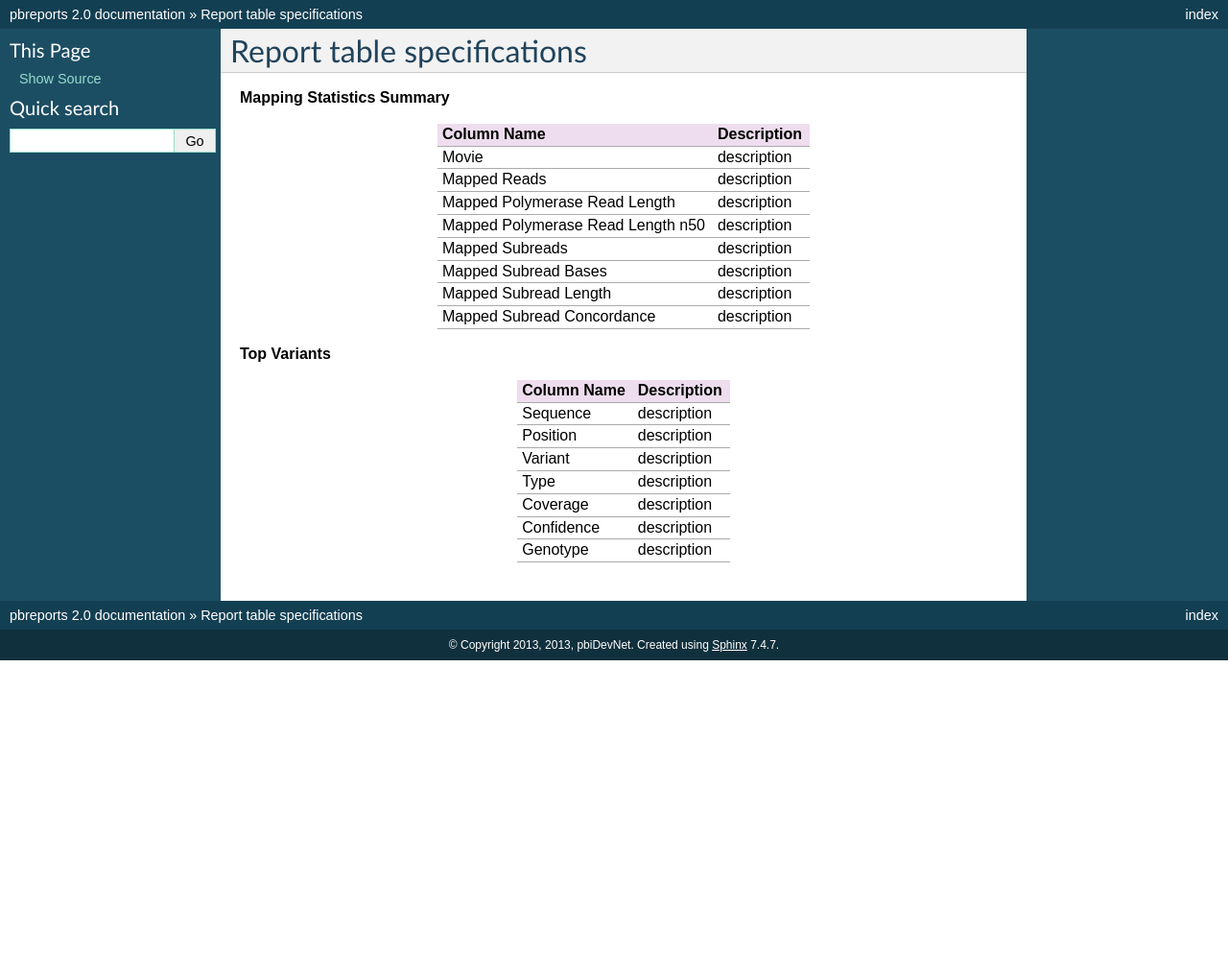
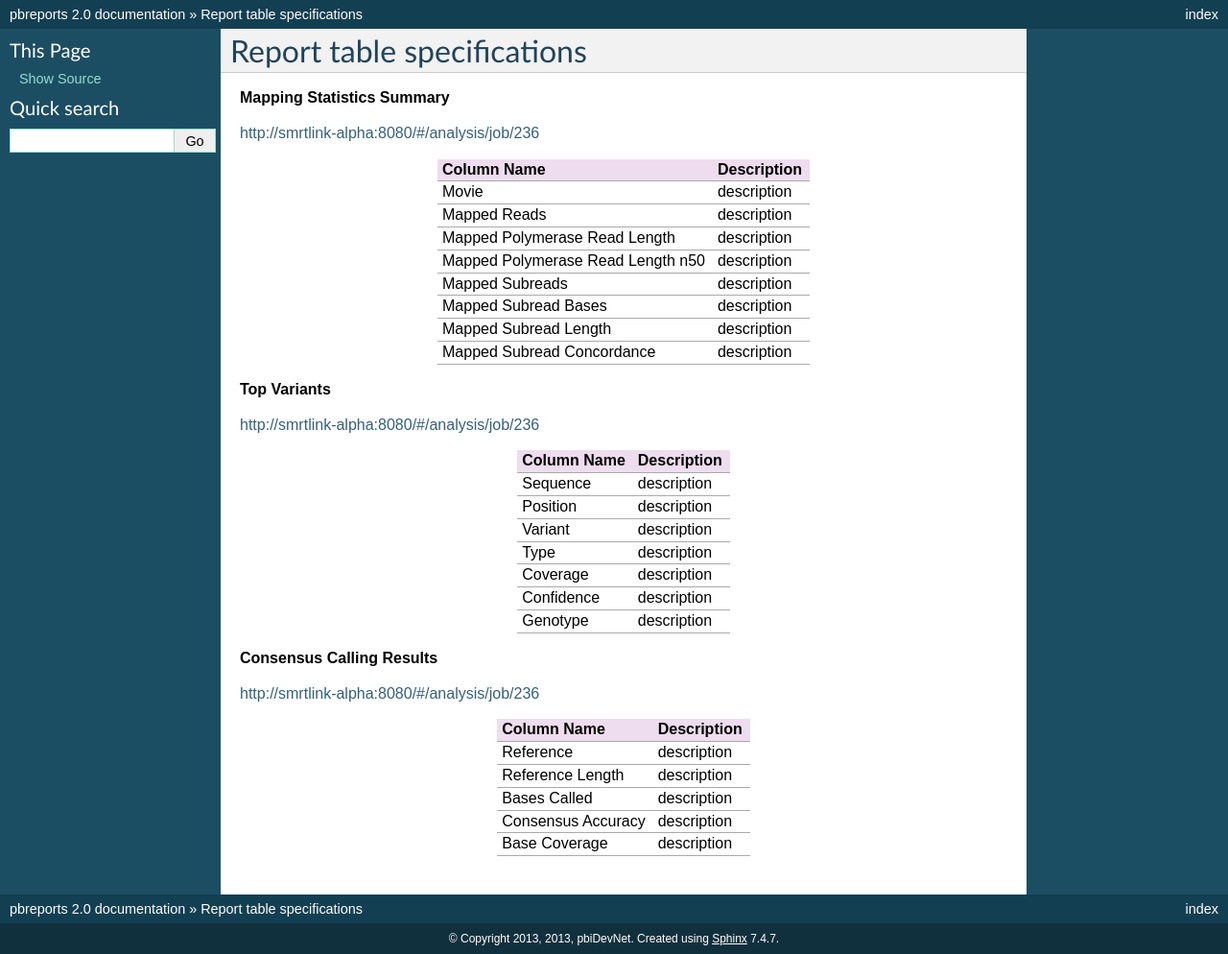
Before and after one commit to Global19-atlassian-net/pbreports, a Sphinx documentation site: the page built from doc/specs/tables.rst, in a window 1280 px wide. Shown: the whole page at 96% size. Built offline with Sphinx 7.4.7, drawn with Linux system fonts in a browser that asks for light colours; before the commit the page ends 900 px from its top, so only the background shows below that.

Commit message:
Update tables.rst

```diff
--- a/doc/specs/tables.rst
+++ b/doc/specs/tables.rst
@@ -4,6 +4,8 @@ Report table specifications
 
 
 **Mapping Statistics Summary**
+
+http://smrtlink-alpha:8080/#/analysis/job/236
 
 ====================================  =====================================================================================================================================
 Column Name                           Description
@@ -20,6 +22,8 @@ Mapped Subread Concordance            description
 
 **Top Variants**
 
+http://smrtlink-alpha:8080/#/analysis/job/236
+
 ====================================  =====================================================================================================================================
 Column Name                           Description
 ====================================  =====================================================================================================================================
@@ -31,3 +35,18 @@ Coverage                              description
 Confidence                            description
 Genotype                              description
 ====================================  =====================================================================================================================================
+
+
+**Consensus Calling Results**
+
+http://smrtlink-alpha:8080/#/analysis/job/236
+
+====================================  =====================================================================================================================================
+Column Name                           Description
+====================================  =====================================================================================================================================
+Reference                             description
+Reference Length                      description
+Bases Called                          description
+Consensus Accuracy                    description
+Base Coverage                         description
+====================================  =====================================================================================================================================
```
